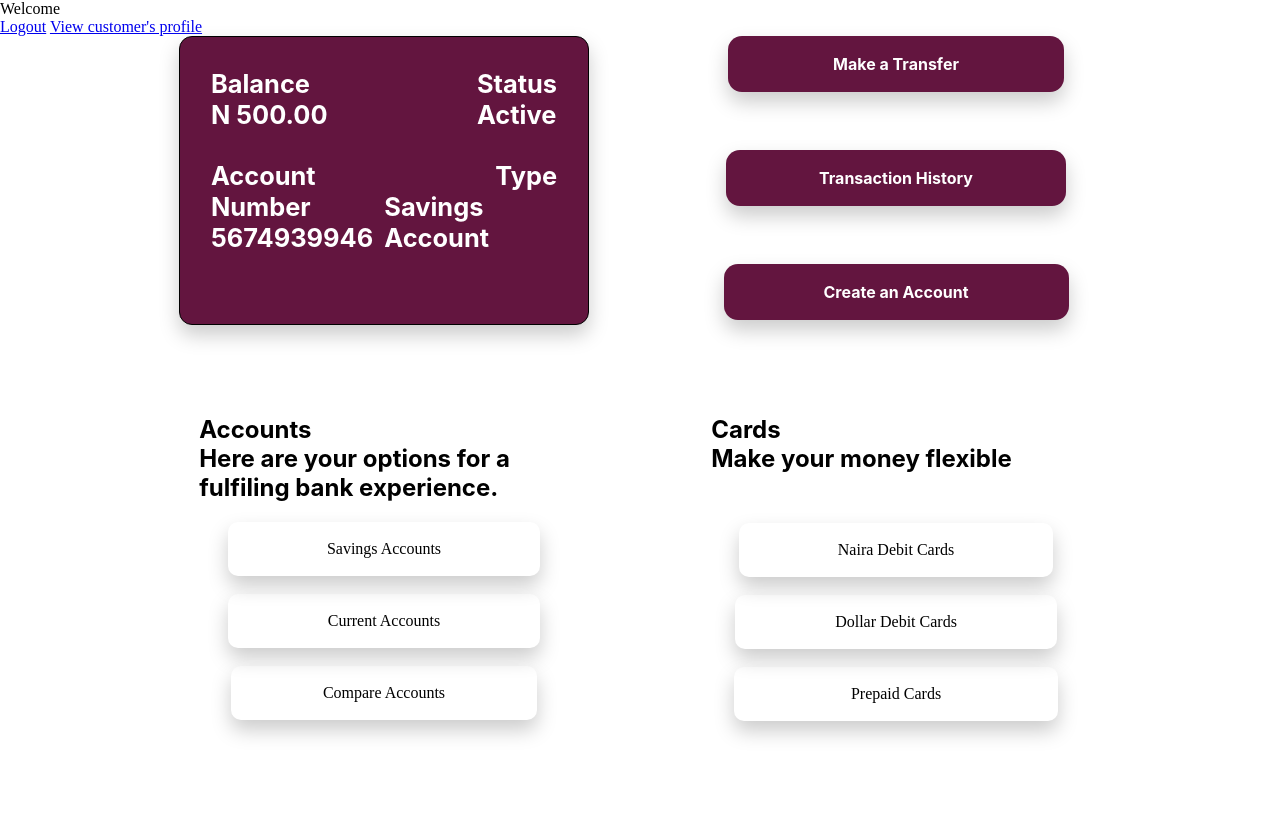
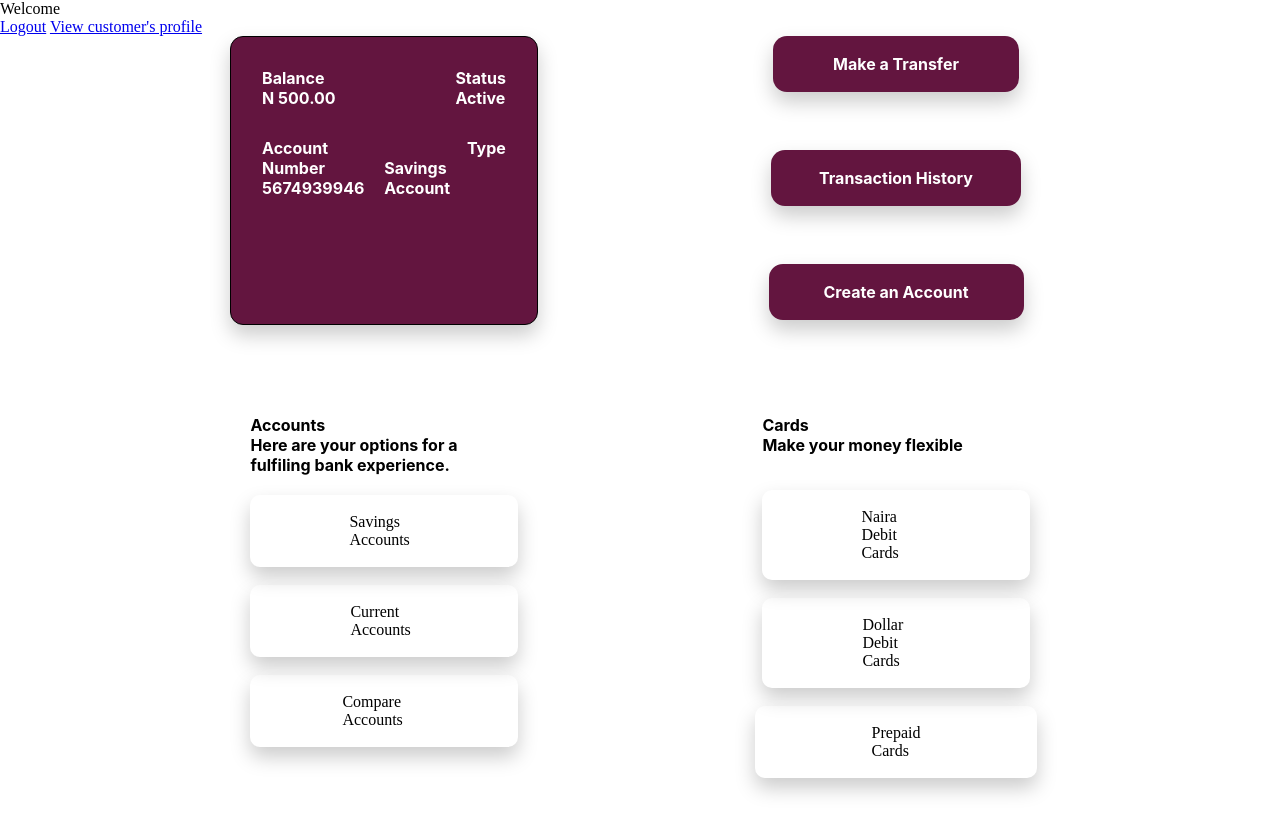
Before and after one commit to Cheerio-ban/Speedy, a Flask app: template app/templates/user_home.html in a window 1280 px wide. Before the commit the page ends 738 px from the top, so only its background shows below. Run offline with Flask 3, Linux system fonts and the light colour scheme; the template is opened without the code that fills it, so the values that code supplies are empty.

Commit message:
Button sizes

```diff
--- a/app/static/styles/user_home.css
+++ b/app/static/styles/user_home.css
@@ -16,8 +16,8 @@
  }
 
  .bal-box {
-  width: 40%;
-  margin: 0 5%;
+  width: 30%;
+  margin: 0 10%;
   padding: 3%;
   border-radius: 13px;
   border: 1px solid #000;
@@ -28,7 +28,7 @@
  .bal-box p {
   color: #FFF;
   font-family: Inter;
-  font-size: 25.404px;
+  font-size: 16px;
   font-weight: 700;
  }
 
@@ -76,17 +76,17 @@
 }
 
 .act-btn .transf {
-  padding: 18px 105px;
+  padding: 18px 60px;
   margin-bottom: 40px;
 }
 
  .act-btn .transac {
-  padding: 18px 93px;
+  padding: 18px 48px;
   margin-bottom: 40px;
  }
 
  .act-btn .creat {
-  padding: 18px 100px;
+  padding: 18px 55px;
   margin-bottom: -13px;
  }
 
@@ -97,14 +97,14 @@
 
 .accounts {
   padding: 20px;
-  width: 40%;
-  margin: 0 5%;
+  width: 30%;
+  margin: 0 10%;
 }
 
 .accounts p {
   color: #000;
   font-family: Inter;
-  font-size: 24px;
+  font-size: 16px;
   font-weight: 700;
 }
 
@@ -144,14 +144,14 @@
 
 .cards {
   padding: 20px;
-  width: 40%;
-  margin: 0 5%;
+  width: 30%;
+  margin: 0 10%;
 }
 
 .cards p {
   color: #000;
   font-family: Inter;
-  font-size: 24px;
+  font-size: 16px;
   font-weight: 700;
 }
 
@@ -174,7 +174,7 @@
   flex-direction: column;
   align-items: center;
   margin: 20px 0;
-  margin-top: 50px;
+  margin-top: 35px;
 }
 
 
```
